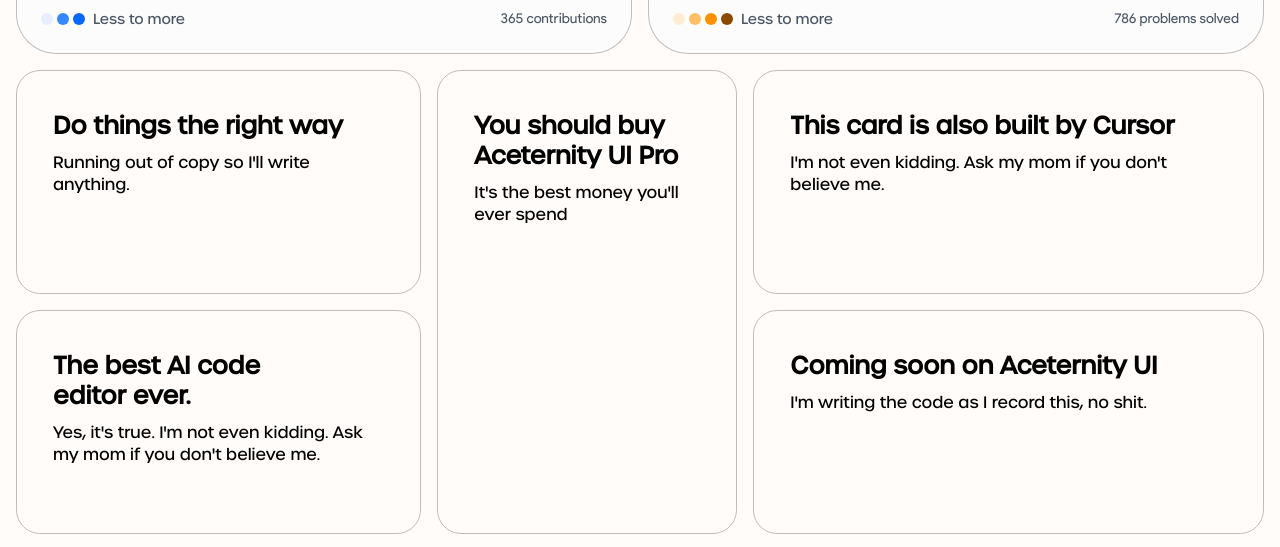
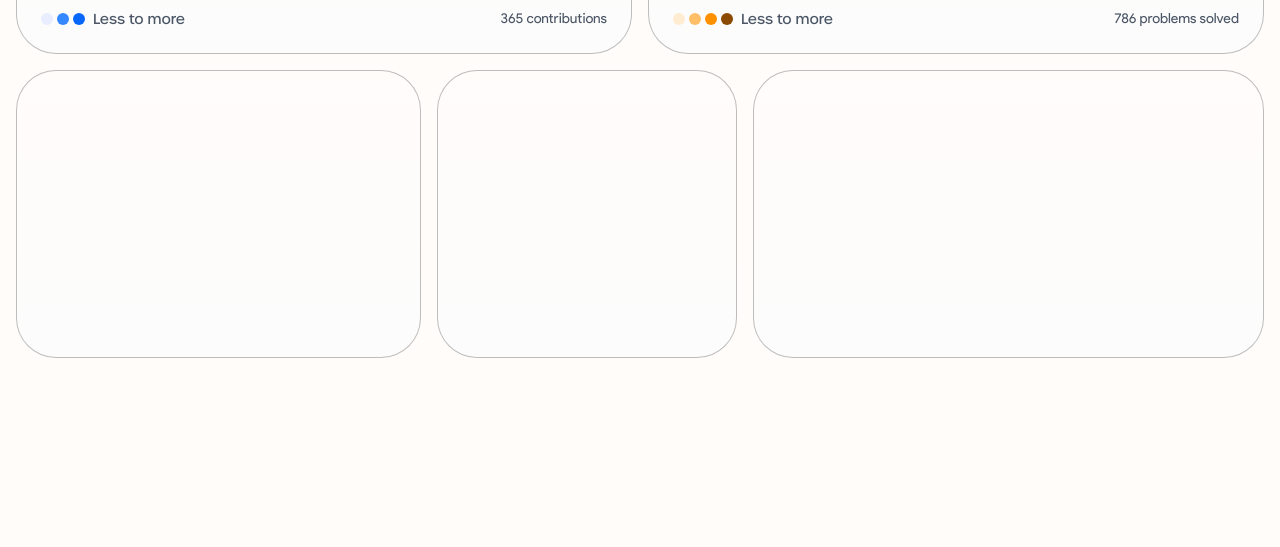
Before and after one commit to Gursimrxn/gursimran.me, a Next.js app: page / in a window 1280 px wide. Shown: the part 744-1291 px from the top of the page. After the commit the page ends 1118 px from the top, so only its background shows below. Built offline with nearby package versions, Linux system fonts and the light colour scheme; no server answers.

Commit message:
refactor: simplify GlowingEffectDemo layout and remove unused GridItem props for cleaner code

```diff
--- a/src/components/test.tsx
+++ b/src/components/test.tsx
@@ -4,35 +4,15 @@
 
 export function GlowingEffectDemo() {
   return (
-    <ul className="grid grid-cols-1 grid-rows-none gap-2 md:grid-cols-12 md:grid-rows-3 lg:gap-4 xl:max-h-[34rem] xl:grid-rows-2">
+    <ul className="grid grid-cols-1 gap-4 md:grid-cols-12 md:grid-rows-2 xl:grid-cols-12 xl:grid-rows-none xl:auto-cols-fr xl:items-center">
       <GridItem
         area="md:[grid-area:1/1/2/7] xl:[grid-area:1/1/2/5]"
-        title="Do things the right way"
-        description="Running out of copy so I'll write anything."
       />
-
       <GridItem
-        area="md:[grid-area:1/7/2/13] xl:[grid-area:2/1/3/5]"
-        title="The best AI code editor ever."
-        description="Yes, it's true. I'm not even kidding. Ask my mom if you don't believe me."
+        area="md:[grid-area:2/1/3/7] xl:[grid-area:1/5/2/8]"
       />
-
       <GridItem
-        area="md:[grid-area:2/1/3/7] xl:[grid-area:1/5/3/8]"
-        title="You should buy Aceternity UI Pro"
-        description="It's the best money you'll ever spend"
-      />
-
-      <GridItem
-        area="md:[grid-area:2/7/3/13] xl:[grid-area:1/8/2/13]"
-        title="This card is also built by Cursor"
-        description="I'm not even kidding. Ask my mom if you don't believe me."
-      />
-
-      <GridItem
-        area="md:[grid-area:3/1/4/13] xl:[grid-area:2/8/3/13]"
-        title="Coming soon on Aceternity UI"
-        description="I'm writing the code as I record this, no shit."
+        area="md:[grid-area:1/7/3/13] xl:[grid-area:1/8/2/13]"
       />
     </ul>
   );
@@ -40,33 +20,24 @@
 
 interface GridItemProps {
   area: string;
-  title: string;
-  description: React.ReactNode;
+  children?: React.ReactNode;
 }
 
-const GridItem = ({ area, title, description }: GridItemProps) => {
+const GridItem = ({ area, children }: GridItemProps) => {
+  const isTallCard = area.includes("1/7/3/13");
+
   return (
-    <li className={`min-h-[14rem] list-none ${area}`}>
-      <div className="relative h-full rounded-[40px] border-1 border-black/25 p-2 md:rounded-3xl md:p-3">
+    <li className={`${isTallCard ? 'md:min-h-[30rem] xl:min-h-0' : 'min-h-[18rem]'} list-none ${area} xl:h-full rounded-[40px] cursor-pointer transition-all ease`}>
+      <div className="relative h-full w-full rounded-[40px] border-1 border-black/25 bg-gradient-to-t from-[#FCFCFC] to-[#FFFCFA]">
         <GlowingEffect
           spread={40}
+          borderWidth={1}
           glow={true}
           disabled={false}
           proximity={64}
           inactiveZone={0.01}
         />
-        <div className="border-0.75 relative flex h-full flex-col justify-between gap-6 overflow-hidden rounded-xl p-6 md:p-6">
-          <div className="relative flex flex-1 flex-col justify-between gap-3">
-            <div className="space-y-3">
-              <h3 className="-tracking-4 pt-0.5 font-sans text-xl/[1.375rem] font-semibold text-balance text-black md:text-2xl/[1.875rem] dark:text-white">
-                {title}
-              </h3>
-              <h2 className="font-sans text-sm/[1.125rem] text-black md:text-base/[1.375rem] dark:text-neutral-400 [&_b]:md:font-semibold [&_strong]:md:font-semibold">
-                {description}
-              </h2>
-            </div>
-          </div>
-        </div>
+        {children}
       </div>
     </li>
   );
```
